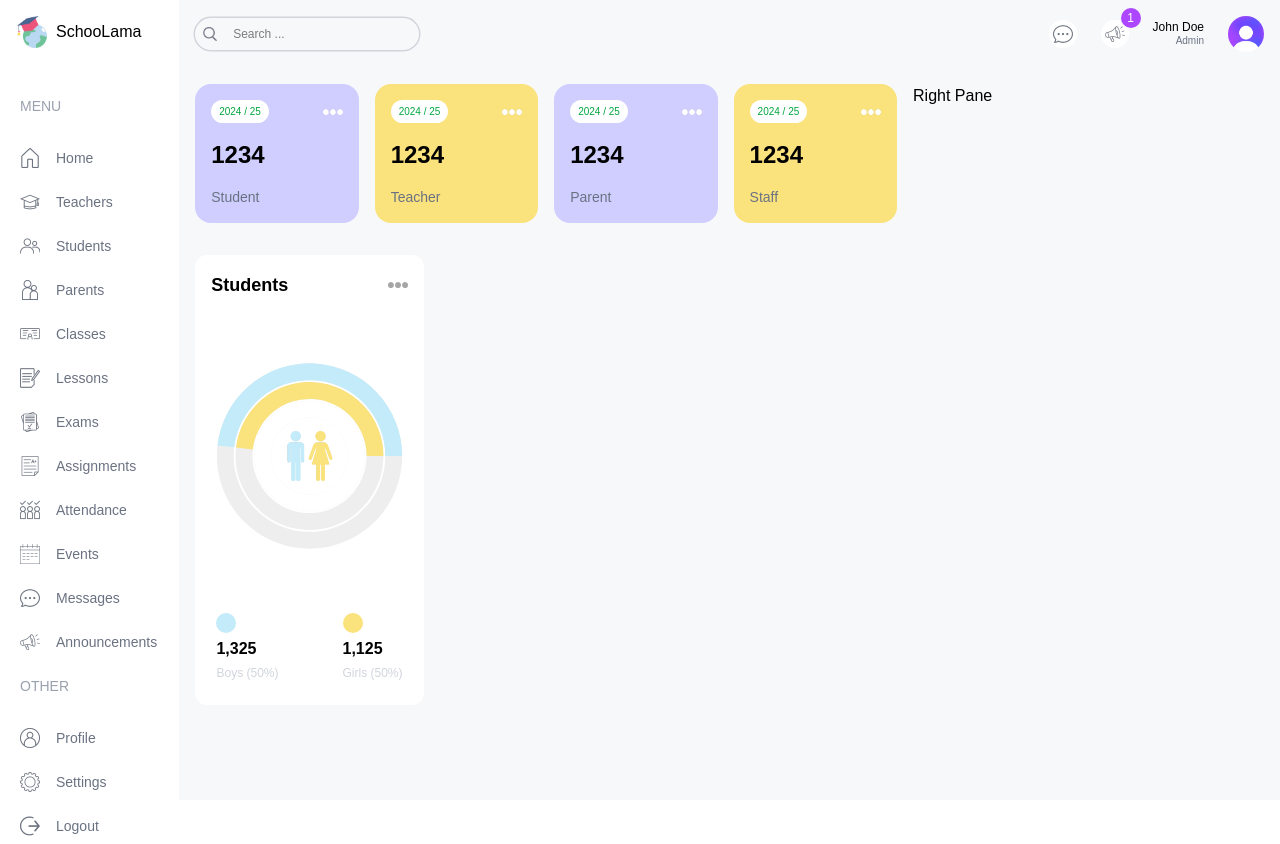
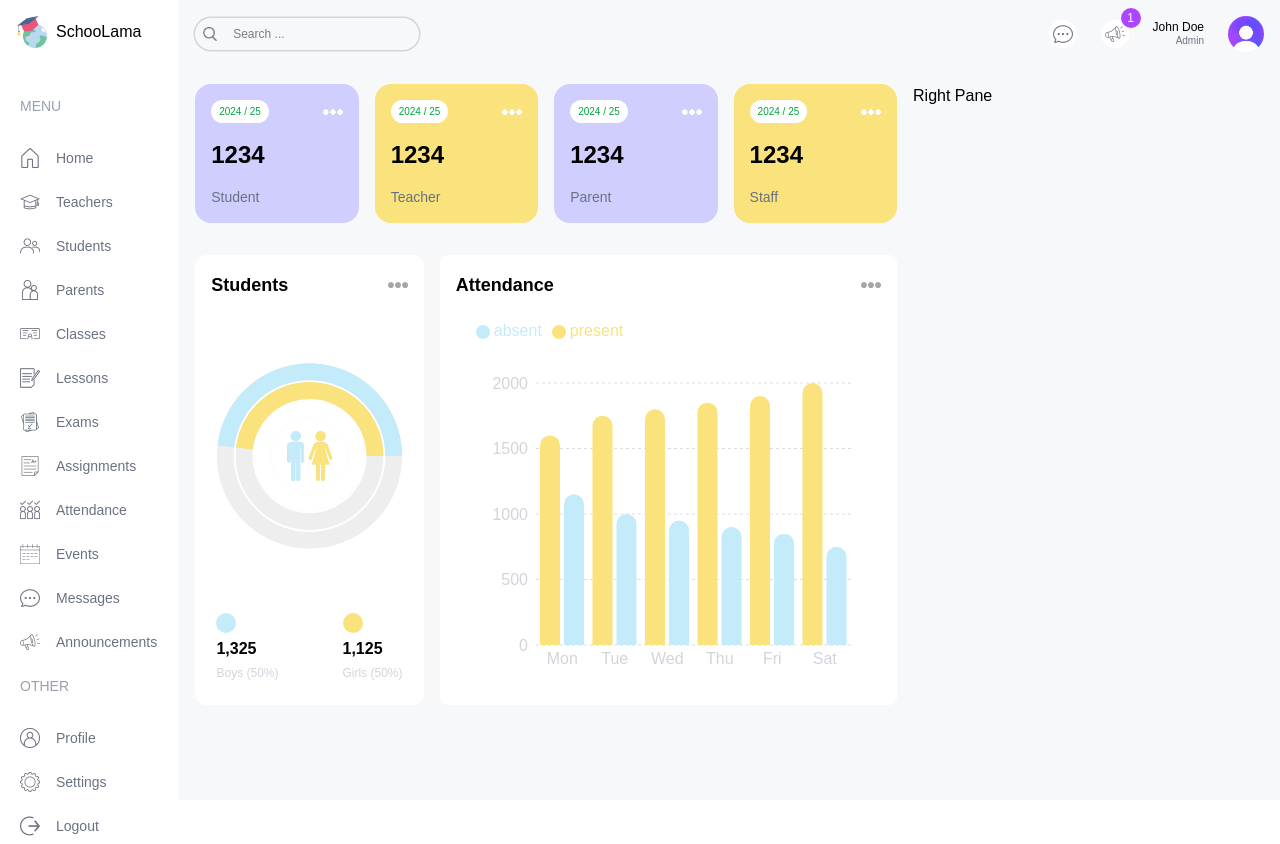
Before and after one commit to Rasheed-28/School-Management-System, a Next.js app: page /admin in a window 1280 px wide. Built offline with nearby package versions, Linux system fonts and the light colour scheme.

Commit message:
Attendance Chart

```diff
--- a/src/app/(dashboard)/admin/page.tsx
+++ b/src/app/(dashboard)/admin/page.tsx
@@ -1,3 +1,4 @@
+import AttendanceChart from "@/components/AttendanceChart";
 import CountChart from "@/components/CountChart";
 import UserCard from "@/components/UserCard";
 
@@ -22,7 +23,9 @@ export default function AdminPage() {
             <CountChart />
           </div>
           {/* Attendance Chart */}
-          <div className="w-full lg:w-2/3 h-[450px]"></div>
+          <div className="w-full lg:w-2/3 h-[450px]">
+            <AttendanceChart />
+          </div>
         </div>
         {/* Bottom Charts Container */}
         <div className=""></div>
--- a/src/app/globals.css
+++ b/src/app/globals.css
@@ -24,3 +24,20 @@ body {
   color: var(--foreground);
   font-family: Arial, Helvetica, sans-serif;
 }
+
+/* Hide Next.js floating badge (bottom-left dev/logo button).
+   This targets several common class/attribute names used by the badge
+   and forces it hidden. If you want to restore the badge, remove this block. */
+#__next .nextjs-badge,
+.nextjs-badge,
+.nextjs,
+.nextjs-icon,
+.next-dev-overlay,
+#__next_dev_overlay,
+a[aria-label="Next.js"],
+button[aria-label="Next.js"] {
+  display: none !important;
+  visibility: hidden !important;
+  pointer-events: none !important;
+  opacity: 0 !important;
+}
--- /dev/null
+++ b/src/components/AttendanceChart.tsx
@@ -0,0 +1,75 @@
+"use client";
+
+import Image from "next/image";
+import {
+  BarChart,
+  Bar,
+  XAxis,
+  YAxis,
+  CartesianGrid,
+  Tooltip,
+  Legend,
+  ResponsiveContainer,
+  Rectangle,
+} from "recharts";
+
+const data = [
+  { name: "Mon", present: 1600, absent: 1150 },
+  { name: "Tue", present: 1750, absent: 1000 },
+  { name: "Wed", present: 1800, absent: 950 },
+  { name: "Thu", present: 1850, absent: 900 },
+  { name: "Fri", present: 1900, absent: 850 },
+  { name: "Sat", present: 2000, absent: 750 },
+];
+
+export default function AttendanceChart() {
+  return (
+    <div className="bg-white rounded-lg p-4 h-full">
+      <div className="flex justify-between items-center">
+        <h1 className="text-lg font-semibold">Attendance</h1>
+        <Image src="/moreDark.png" alt="more" width={20} height={20} />
+      </div>
+
+      <ResponsiveContainer width="100%" height="90%">
+        <BarChart
+          data={data}
+          barSize={20}
+          margin={{ right: 30, left: 20 }}
+        >
+          <CartesianGrid strokeDasharray="3 3" vertical={false} stroke="#ddd" />
+          <XAxis dataKey="name" axisLine={false} tick={{fill: "#d1d5db"}} tickLine={false}/>
+          <YAxis axisLine={false} tick={{fill: "#d1d5db"}} tickLine={false} />
+          <Tooltip
+            contentStyle={{ borderRadius: "8px", borderColor: "lightgray" }}
+          />
+
+          {/* Legend at top with padding */}
+          <Legend
+            align="left"
+            verticalAlign="top"
+            wrapperStyle={{
+              paddingTop: "20px",
+              paddingBottom: "40px",
+            }}
+            iconType="circle"
+          />
+
+          <Bar
+            dataKey="present"
+            fill="#FAE27C"
+            legendType="circle"
+            radius={[10, 10, 0, 0]}
+            activeBar={<Rectangle fill="#f7d04a" />}
+          />
+          <Bar
+            dataKey="absent"
+            fill="#C3EBFA"
+            legendType="circle"
+            radius={[10, 10, 0, 0]}
+            activeBar={<Rectangle fill="#a0d8ed" />}
+          />
+        </BarChart>
+      </ResponsiveContainer>
+    </div>
+  );
+}
```
